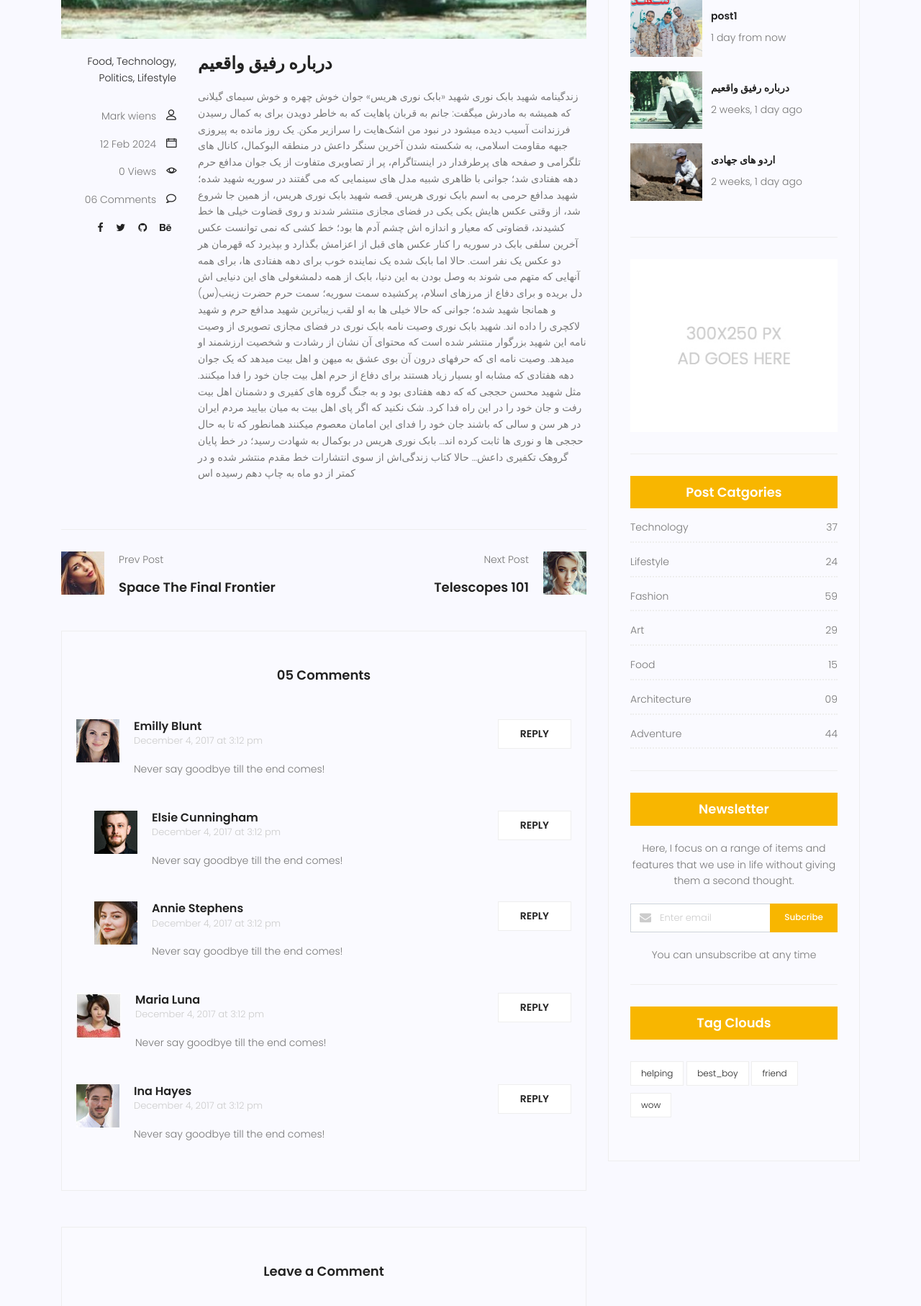
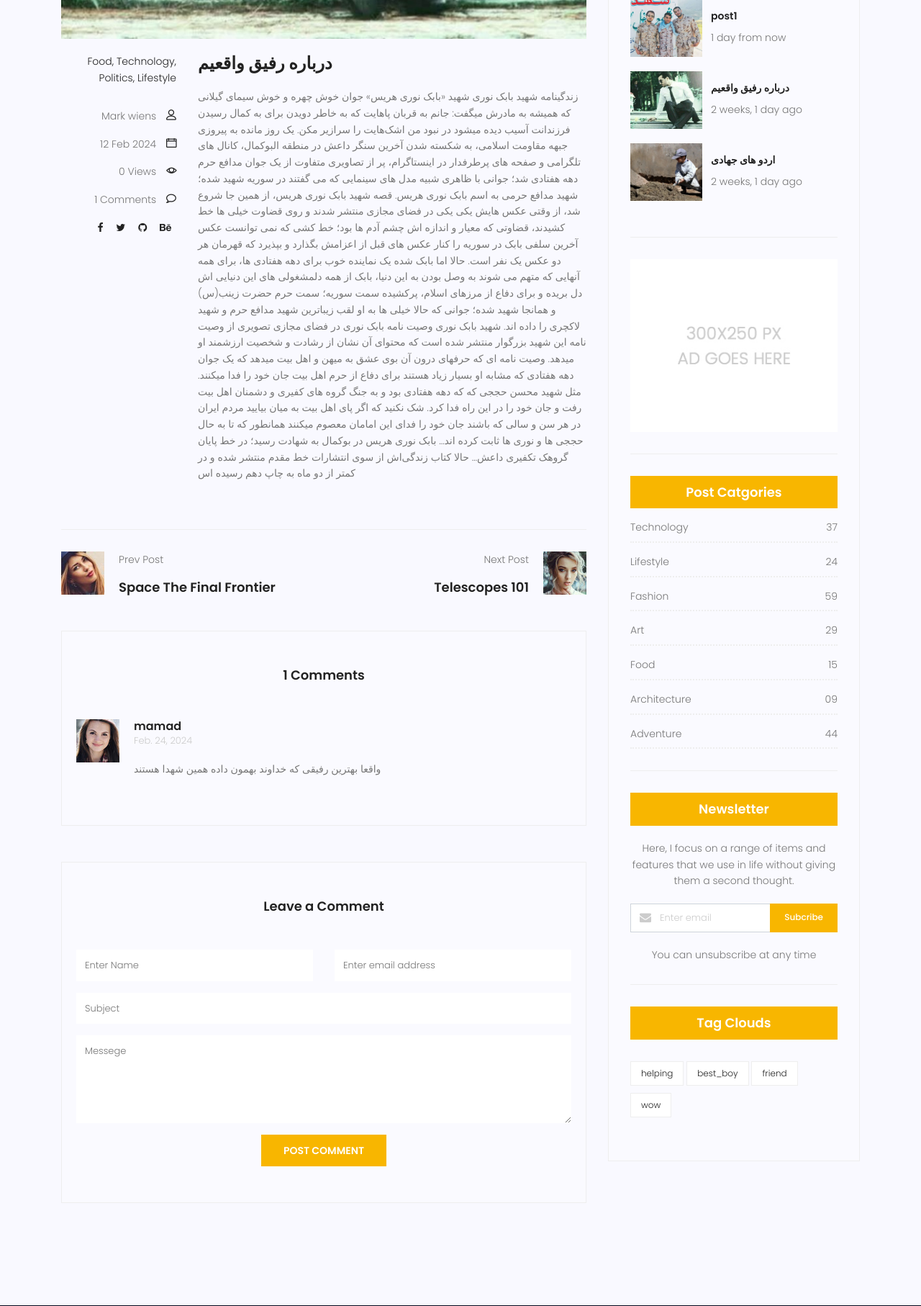
Before and after one commit to malekian78/dj_site1, a Django app: page /blog/single/7 in a window 1280 px wide. Shown: the part 1096-2910 px from the top of the page at 72% size. Run offline with Django 4.2, Linux system fonts and the light colour scheme; data comes from the database, SQL or seed files in the repository; parts of the project's set-up code (start-up, migrations or seed data) failed here and were passed over; some libraries are stand-ins or nearby versions.

Commit message:
showing comments in template

```diff
--- a/blog/models.py
+++ b/blog/models.py
@@ -45,6 +45,8 @@ class Comment(models.Model):
     approved = models.BooleanField(default=False)
     created_date = models.DateTimeField(auto_now_add=True)
     updated_date = models.DateTimeField(auto_now = True)
+    def __str__(self) -> str:
+        return self.name
 
 class Contact(models.Model):
     name = models.CharField(max_length=255)
--- a/blog/views.py
+++ b/blog/views.py
@@ -1,5 +1,5 @@
 from django.shortcuts import render, get_object_or_404
-from .models import Post
+from .models import Post,Comment
 from django.core.paginator import Paginator, EmptyPage, PageNotAnInteger
 
 # def blog_view(request, cat_name=None, author_username = None):
@@ -37,7 +37,8 @@ def blog_single(request, post_id):
     # thePost = get_object_or_404(allpost, pk= post_id)
     #! روش دوم (که خودم همینو ترجیح میدم)
     thePost = get_object_or_404(Post, pk = post_id, status=True)
-    return render(request, 'blog/blog-single.html', {'thePost':thePost})
+    comments = Comment.objects.filter(post=thePost.pk,approved=True).order_by('-created_date')
+    return render(request, 'blog/blog-single.html', {'thePost':thePost,'comments':comments})
 
 def blog_search(request):
     print(request.__dict__)
--- a/templates/blog/blog-single.html
+++ b/templates/blog/blog-single.html
@@ -1,6 +1,7 @@
 {% extends "base.html" %}
 {% load static %}
 {% block content %}
+{% load humanize %}
 {% load blog_tags %}
 	<!-- start banner Area -->
 	<section class="relative about-banner">
@@ -40,7 +41,7 @@
 								<p class="user-name col-lg-12 col-md-12 col-6"><a href="#">Mark wiens</a> <span class="lnr lnr-user"></span></p>
 								<p class="date col-lg-12 col-md-12 col-6"><a href="#">{{thePost.published_date|date:"d M Y"}}</a> <span class="lnr lnr-calendar-full"></span></p>
 								<p class="view col-lg-12 col-md-12 col-6"><a href="#">{{thePost.counted_views}} Views</a> <span class="lnr lnr-eye"></span></p>
-								<p class="comments col-lg-12 col-md-12 col-6"><a href="#">06 Comments</a> <span class="lnr lnr-bubble"></span></p>
+								<p class="comments col-lg-12 col-md-12 col-6"><a href="#">{{comments|length}} Comments</a> <span class="lnr lnr-bubble"></span></p>
 								<ul class="social-links col-lg-12 col-md-12 col-6">
 									<li><a href="#"><i class="fa fa-facebook"></i></a></li>
 									<li><a href="#"><i class="fa fa-twitter"></i></a></li>
@@ -88,7 +89,8 @@
 						</div>
 					</div>
 					<div class="comments-area">
-						<h4>05 Comments</h4>
+						<h4>{{comments|length}} Comments</h4>
+						{% for comment in comments %}
 						<div class="comment-list">
 							<div class="single-comment justify-content-between d-flex">
 								<div class="user justify-content-between d-flex">
@@ -96,94 +98,21 @@
 										<img src="{% static 'img/blog/c1.jpg' %}" alt="">
 									</div>
 									<div class="desc">
-										<h5><a href="#">Emilly Blunt</a></h5>
-										<p class="date">December 4, 2017 at 3:12 pm </p>
+										<h5><a href="#">{{comment.name}}</a></h5>
+										<p class="date">{{comment.created_date|naturalday}}</p>
 										<p class="comment">
-											Never say goodbye till the end comes!
+											{{comment.message}}
 										</p>
 									</div>
 								</div>
-								<div class="reply-btn">
+								{% comment %} <div class="reply-btn">
 										<a href="" class="btn-reply text-uppercase">reply</a>
-								</div>
+								</div> {% endcomment %}
 							</div>
 						</div>
-						<div class="comment-list left-padding">
-							<div class="single-comment justify-content-between d-flex">
-								<div class="user justify-content-between d-flex">
-									<div class="thumb">
-										<img src="{% static 'img/blog/c2.jpg' %}" alt="">
-									</div>
-									<div class="desc">
-										<h5><a href="#">Elsie Cunningham</a></h5>
-										<p class="date">December 4, 2017 at 3:12 pm </p>
-										<p class="comment">
-											Never say goodbye till the end comes!
-										</p>
-									</div>
-								</div>
-								<div class="reply-btn">
-										<a href="" class="btn-reply text-uppercase">reply</a>
-								</div>
-							</div>
-						</div>
-						<div class="comment-list left-padding">
-							<div class="single-comment justify-content-between d-flex">
-								<div class="user justify-content-between d-flex">
-									<div class="thumb">
-										<img src="{% static 'img/blog/c3.jpg' %}" alt="">
-									</div>
-									<div class="desc">
-										<h5><a href="#">Annie Stephens</a></h5>
-										<p class="date">December 4, 2017 at 3:12 pm </p>
-										<p class="comment">
-											Never say goodbye till the end comes!
-										</p>
-									</div>
-								</div>
-								<div class="reply-btn">
-										<a href="" class="btn-reply text-uppercase">reply</a>
-								</div>
-							</div>
-						</div>
-						<div class="comment-list">
-							<div class="single-comment justify-content-between d-flex">
-								<div class="user justify-content-between d-flex">
-									<div class="thumb">
-										<img src="{% static 'img/blog/c4.jpg' %}" alt="">
-									</div>
-									<div class="desc">
-										<h5><a href="#">Maria Luna</a></h5>
-										<p class="date">December 4, 2017 at 3:12 pm </p>
-										<p class="comment">
-											Never say goodbye till the end comes!
-										</p>
-									</div>
-								</div>
-								<div class="reply-btn">
-										<a href="" class="btn-reply text-uppercase">reply</a>
-								</div>
-							</div>
-						</div>
-						<div class="comment-list">
-							<div class="single-comment justify-content-between d-flex">
-								<div class="user justify-content-between d-flex">
-									<div class="thumb">
-										<img src="{% static 'img/blog/c5.jpg' %}" alt="">
-									</div>
-									<div class="desc">
-										<h5><a href="#">Ina Hayes</a></h5>
-										<p class="date">December 4, 2017 at 3:12 pm </p>
-										<p class="comment">
-											Never say goodbye till the end comes!
-										</p>
-									</div>
-								</div>
-								<div class="reply-btn">
-										<a href="" class="btn-reply text-uppercase">reply</a>
-								</div>
-							</div>
-						</div>
+						{% empty %}
+						<p>no comments here</p>
+						{% endfor %}
 					</div>
 					<div class="comment-form">
 						<h4>Leave a Comment</h4>
```
